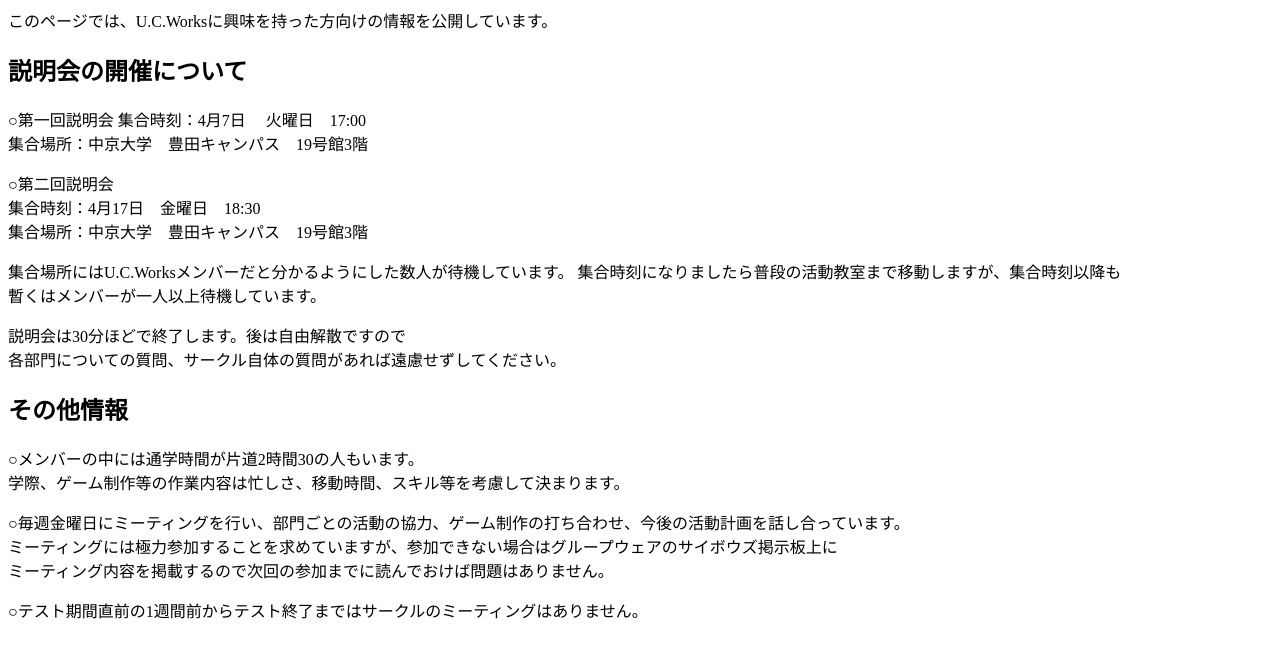
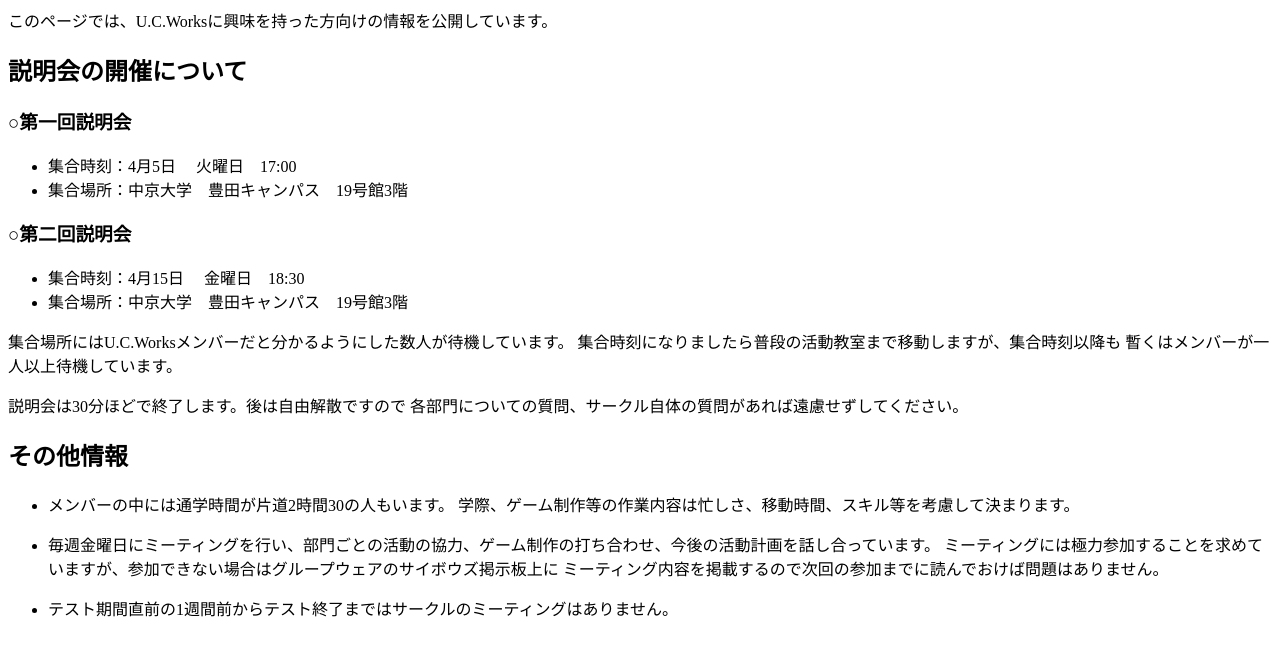
Before and after one commit to UCWorks/HomePage, a plain HTML site: page NewWebsite/index_sub/uc_invite.html in a window 1280 px wide. Drawn offline with Linux system fonts and the light colour scheme.

Commit message:
色々修正した！！！！！！！！！！！！！！！！！！！！！！！！！！！！！！！

```diff
--- a/NewWebsite/index_sub/uc_invite.html
+++ b/NewWebsite/index_sub/uc_invite.html
@@ -2,7 +2,7 @@
 <html lang="ja">
 <head>
     <meta charset="UTF-8">
-    <title>U.C.Works</title>
+    <title>U.C.Works - INVITE -</title>
 </head>
 
 <body>
@@ -11,42 +11,62 @@
   </header>
   <article>
     <h2>説明会の開催について</h2>
-      <p>
-        ○第一回説明会
-        集合時刻：4月7日 　火曜日　17:00<br />
-        集合場所：中京大学　豊田キャンパス　19号館3階<br />
-      </p>
-      <p>
-        ○第二回説明会<br />
-        集合時刻：4月17日　金曜日　18:30<br />
-        集合場所：中京大学　豊田キャンパス　19号館3階<br />
-      </p>
+    <section>
+        <h3>○第一回説明会</h3>
+        <ul>
+            <li>
+                集合時刻：4月5日 　火曜日　17:00
+            </li>
+            <li>
+                集合場所：中京大学　豊田キャンパス　19号館3階
+            </li>
+        </ul>
+    </section>
+    <section>
+        <h3>○第二回説明会</h3>
+        <ul>
+            <li>
+                集合時刻：4月15日 　金曜日　18:30
+            </li>
+            <li>
+                集合場所：中京大学　豊田キャンパス　19号館3階
+            </li>
+        </ul>
+    </section>
     <p>
         集合場所にはU.C.Worksメンバーだと分かるようにした数人が待機しています。
-        集合時刻になりましたら普段の活動教室まで移動しますが、集合時刻以降も<br />
+        集合時刻になりましたら普段の活動教室まで移動しますが、集合時刻以降も
         暫くはメンバーが一人以上待機しています。
     </p>
     <p>
-      説明会は30分ほどで終了します。後は自由解散ですので<br />
+        説明会は30分ほどで終了します。後は自由解散ですので
         各部門についての質問、サークル自体の質問があれば遠慮せずしてください。
     </p>
   </article>
   <aside>
     <h2>その他情報</h2>
+    <ul>
+        <li>
             <p>
-        ○メンバーの中には通学時間が片道2時間30の人もいます。<br />
+                メンバーの中には通学時間が片道2時間30の人もいます。
                 学際、ゲーム制作等の作業内容は忙しさ、移動時間、スキル等を考慮して決まります。
             </p>
+        </li>
+        <li>
             <p>
-        ○毎週金曜日にミーティングを行い、部門ごとの活動の協力、ゲーム制作の打ち合わせ、今後の活動計画を話し合っています。<br />
-        ミーティングには極力参加することを求めていますが、参加できない場合はグループウェアのサイボウズ掲示板上に<br />
+                毎週金曜日にミーティングを行い、部門ごとの活動の協力、ゲーム制作の打ち合わせ、今後の活動計画を話し合っています。
+                ミーティングには極力参加することを求めていますが、参加できない場合はグループウェアのサイボウズ掲示板上に
                 ミーティング内容を掲載するので次回の参加までに読んでおけば問題はありません。
             </p>
+        </li>
+        <li>
             <p>
-      ○テスト期間直前の1週間前からテスト終了まではサークルのミーティングはありません。
+              テスト期間直前の1週間前からテスト終了まではサークルのミーティングはありません。
             </p>
+        </li>
+    </ul>
+
   </aside>
-
     <footer>
     </footer>
 </body>
```
Also changed, not shown: NewWebsite/index.html (+2 -6 lines), NewWebsite/index_sub/uc_about.html (+15 -20 lines). Lines whose indentation alone changed are shown as unchanged.
